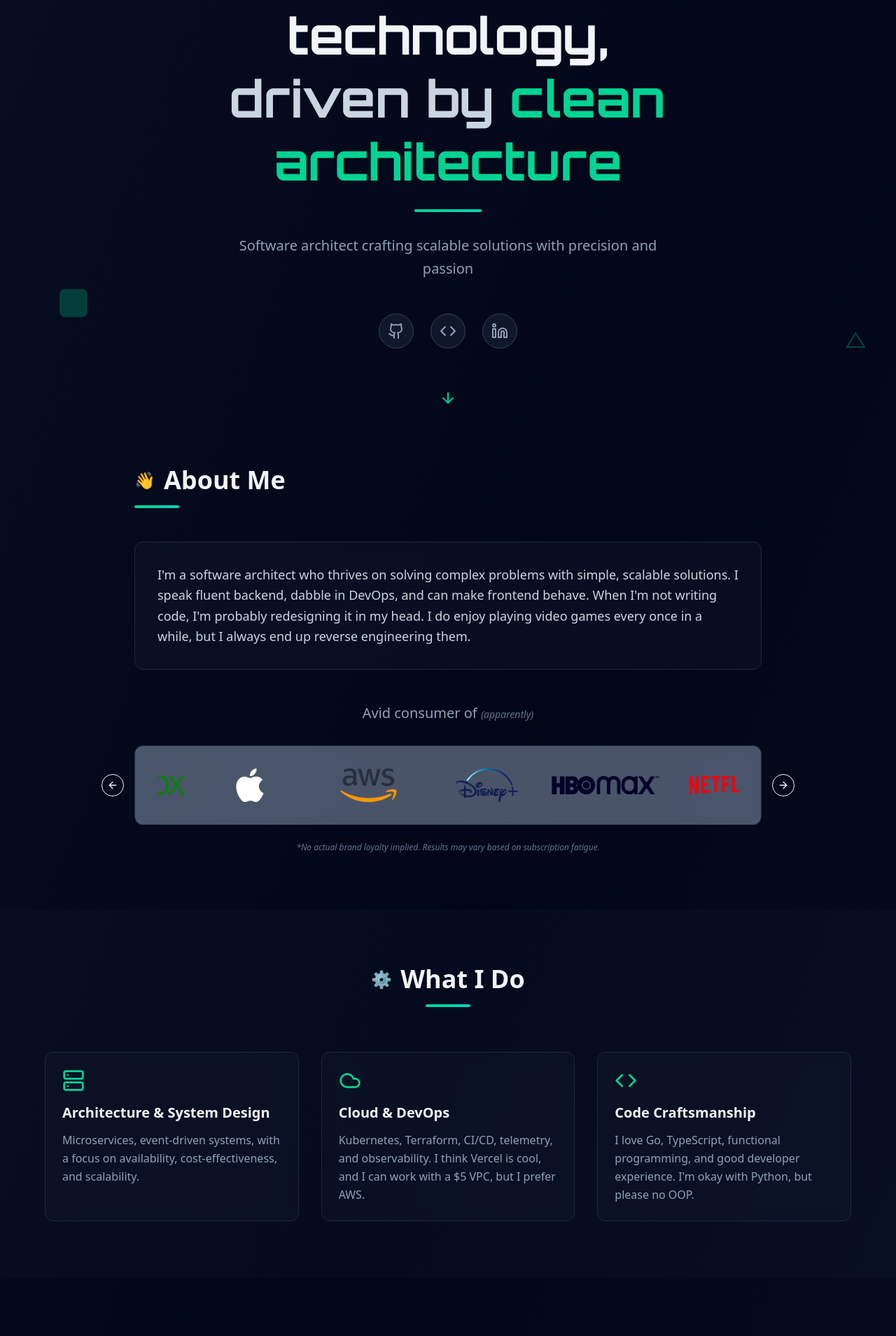
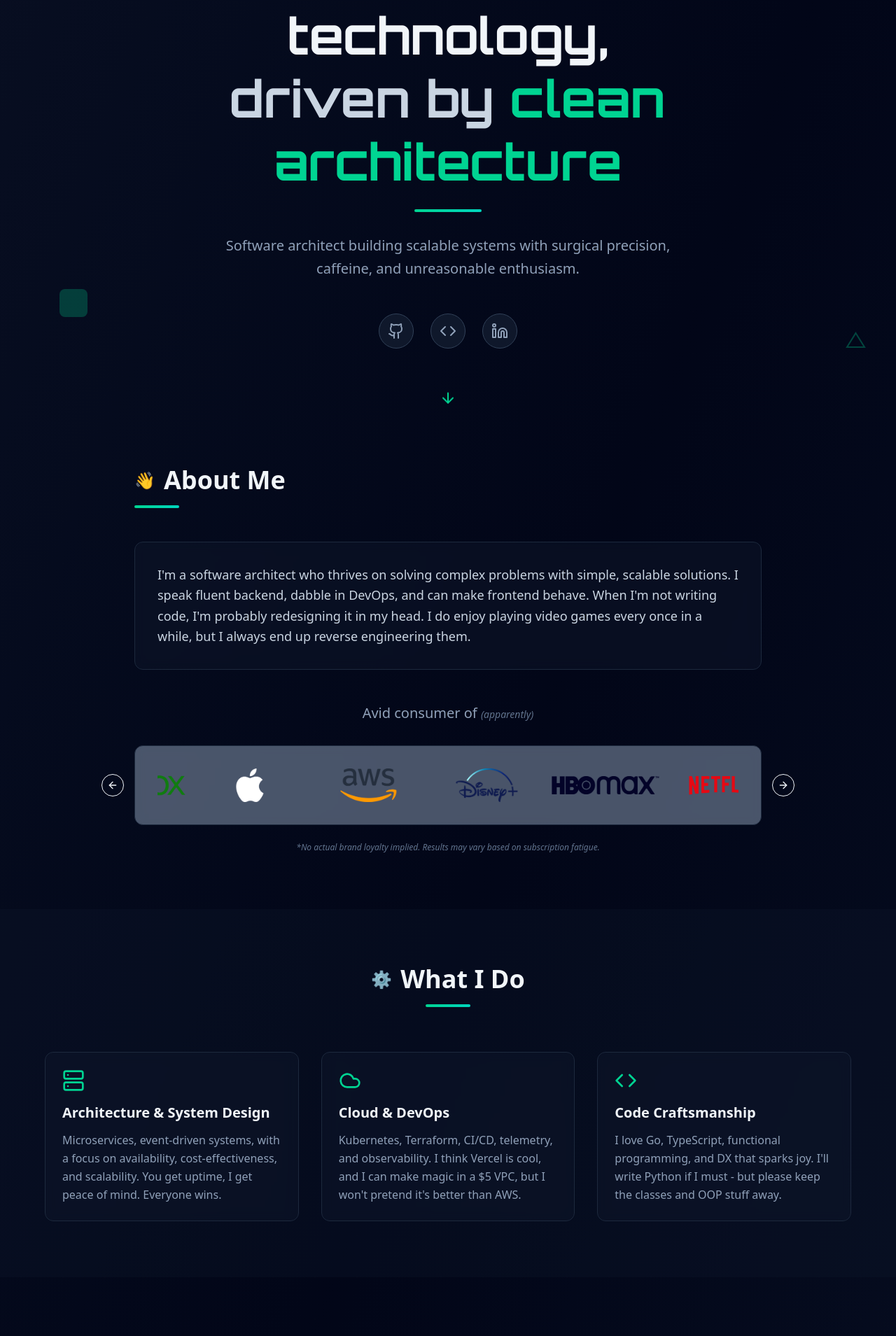
Before and after one commit to franco-roura/franco-roura, a React (Vite) app: page / in a window 1280 px wide. Shown: the part 305-2214 px from the top of the page at 70% size. Built offline with nearby package versions, Linux system fonts and the light colour scheme.

Commit message:
Cheekier copywriting & company urls

```diff
--- a/src/components/Hero.tsx
+++ b/src/components/Hero.tsx
@@ -84,8 +84,8 @@ export const Hero = () => {
         <div className="w-24 h-1 bg-gradient-to-r from-emerald-400 to-teal-400 mx-auto mb-8 rounded-full" />
 
         <p className="text-xl text-slate-400 max-w-2xl mx-auto leading-relaxed mb-12">
-          Software architect crafting scalable solutions with precision and
-          passion
+          Software architect building scalable systems with surgical precision,
+          caffeine, and unreasonable enthusiasm.
         </p>
 
         {/* Social Links */}
--- a/src/components/ProjectsSection.tsx
+++ b/src/components/ProjectsSection.tsx
@@ -9,6 +9,7 @@ type CompanyCardProps = {
     year: string;
     description: string;
     tech: string[];
+    link: string;
   };
   position: {
     x: number;
@@ -73,7 +74,13 @@ const CompanyCard = (props: CompanyCardProps) => {
                 </span>
               </div>
             </div>
-            <ExternalLink className="w-5 h-5 text-slate-400 hover:text-emerald-400 transition-colors flex-shrink-0" />
+            <a
+              href={props.company.link}
+              target="_blank"
+              rel="noopener noreferrer"
+            >
+              <ExternalLink className="w-5 h-5 text-slate-400 hover:text-emerald-400 transition-colors flex-shrink-0" />
+            </a>
           </div>
 
           <p className="text-slate-400 mb-4 leading-relaxed">
@@ -105,6 +112,7 @@ export const ProjectsSection = () => {
       description:
         "My first year in college, and also the year I landed my first job in the industry! I was able to work in the Disney team and learnt a lot about best practices for software development.",
       tech: ["Python", "Selenium", "BDD"],
+      link: "https://www.globant.com/",
     },
     {
       name: "3XM",
@@ -113,6 +121,7 @@ export const ProjectsSection = () => {
       description:
         "AWS started positioning itself as the cloud of choice for the industry, and as the curious guy I was, I was hyped about it. 3XM allowed me to get a bunch of hands-on experience with it.",
       tech: ["C#", "Angular", "Python", "AWS", "Terraform"],
+      link: "https://www.linkedin.com/company/3xm-group",
     },
     {
       name: "BairesDev",
@@ -121,6 +130,7 @@ export const ProjectsSection = () => {
       description:
         "I was lucky enough to land my first remote job a few months before the pandemic hit, and even luckier to end up in the AdRoll team. I had always been obsessed with performance, and the folks at AdRoll taught me how to handle TONS of distributed data FAST. When you're processing millions of ad impressions in real-time, you quickly learn that performance isn't just nice to have, it's everything.",
       tech: ["React", "Python", "Go", "Terraform", "Typescript", "GraphQL"],
+      link: "https://www.bairesdev.com/",
     },
     {
       name: "Capicua",
@@ -129,13 +139,14 @@ export const ProjectsSection = () => {
       description:
         "My longest stint so far! I got to wear many hats here - from architecting cloud-native solutions to mentoring devs and even doing some people management. I basically became the go-to person for anything tech-related, from system design to CI/CD pipelines. The best part? I got to make my coworkers' lives easier by improving DX and making them happier at work.",
       tech: ["AWS", "NextJS", "Typescript", "Terraform", "GraphQL"],
+      link: "https://www.capicua.com/",
     },
     {
       name: "White Prompt",
       role: "Software Architect",
       year: "2025-Present",
       description:
-        "Ah, the era of AI agents and LLMs. I'm currently building a BI tool with LLM integrations, I'm mostly on the Telemetry and infrastructure side of things. Fun fact, I used LLMs to build this website.",
+        "Ah, the era of AI agents and LLMs. I'm currently building a BI tool with LLM integrations, I'm mostly on the Telemetry and infrastructure side of things. Fun fact, I also used LLMs to build this website during this period.",
       tech: [
         "Terraform",
         "OTEL",
@@ -145,6 +156,7 @@ export const ProjectsSection = () => {
         "Python",
         "Typescript",
       ],
+      link: "https://www.whiteprompt.com/",
     },
   ];
 
--- a/src/components/ServicesSection.tsx
+++ b/src/components/ServicesSection.tsx
@@ -6,19 +6,19 @@ export const ServicesSection = () => {
       icon: Server,
       title: "Architecture & System Design",
       description:
-        "Microservices, event-driven systems, with a focus on availability, cost-effectiveness, and scalability.",
+        "Microservices, event-driven systems, with a focus on availability, cost-effectiveness, and scalability. You get uptime, I get peace of mind. Everyone wins.",
     },
     {
       icon: Cloud,
       title: "Cloud & DevOps",
       description:
-        "Kubernetes, Terraform, CI/CD, telemetry, and observability. I think Vercel is cool, and I can work with a $5 VPC, but I prefer AWS.",
+        "Kubernetes, Terraform, CI/CD, telemetry, and observability. I think Vercel is cool, and I can make magic in a $5 VPC, but I won't pretend it's better than AWS.",
     },
     {
       icon: Code,
       title: "Code Craftsmanship",
       description:
-        "I love Go, TypeScript, functional programming, and good developer experience. I'm okay with Python, but please no OOP.",
+        "I love Go, TypeScript, functional programming, and DX that sparks joy. I'll write Python if I must - but please keep the classes and OOP stuff away.",
     },
   ];
 
```
